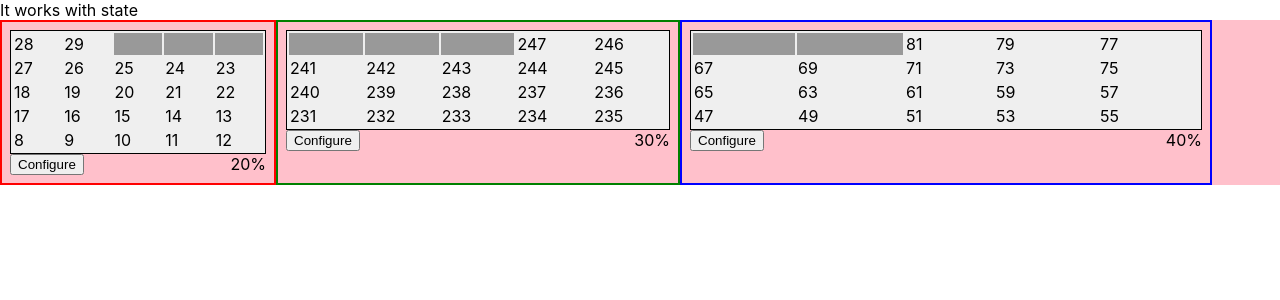
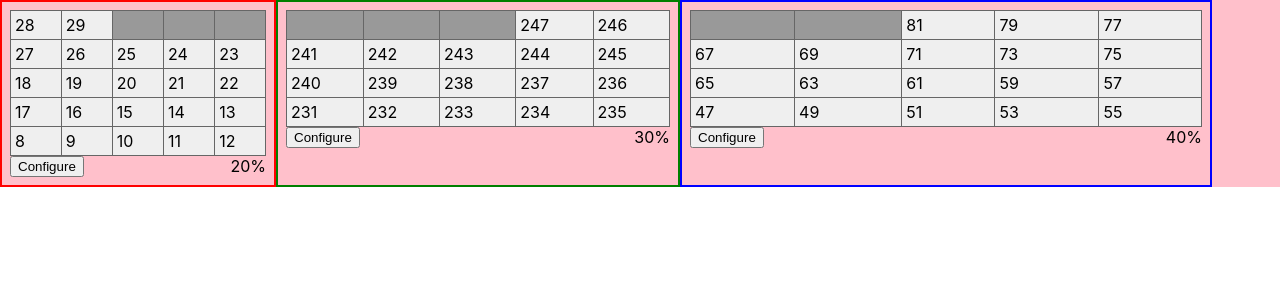
Before and after one commit to toddlemoine/take-home-cs, a React (Create React App) app in the folder 1_tables/: page / in a window 1280 px wide. Shown: the top 300 px of the page. Built offline with nearby package versions, Linux system fonts and the light colour scheme.

Commit message:
Initial deposit and wiring on configure form

```diff
--- a/1_tables/src/App.js
+++ b/1_tables/src/App.js
@@ -3,27 +3,35 @@ import { connect } from 'react-redux';
 import './App.css';
 import { ConfigurableSequenceTable } from './components/ConfigurableSequenceTable';
 import { configureSequence } from './actions/configureSequence';
+import { saveSequenceDefinition } from './actions/saveSequenceDefinition';
+import { ConfigureForm } from './components/ConfigureForm';
 
 const widths = [20, 30, 40];
 
-export function App({ text, sequences, configureSequence }) {
+export function App({ text, sequences, activeSequence, configureSequence, saveSequenceDefinition }) {
+  const showConfigure = Boolean(activeSequence);
   return (
     <div className="App">
       { text }
       <section className="tables">
-        { sequences.map(( seq, index ) => (
-          <ConfigurableSequenceTable key={index}
-            index={index}
+        { Object.entries(sequences).map(( [sequenceId, seq ], index ) => (
+          <ConfigurableSequenceTable
+            key={index}
+            sequenceId={sequenceId}
             rows={seq}
             width={widths[index]}
-            onConfigureClick={() => configureSequence(index)} />))
+            onConfigureClick={() => configureSequence(sequenceId)} />))
             }
       </section>
+      { showConfigure &&
+        <ConfigureForm
+          sequenceId={activeSequence}
+          onSubmit={saveSequenceDefinition} />}
     </div>
   );
 }
 
 const mapStateToProps = (state) => state;
-const mapDispatchToProps = { configureSequence };
+const mapDispatchToProps = { configureSequence, saveSequenceDefinition };
 
 export default connect(mapStateToProps, mapDispatchToProps)(App);
--- a/1_tables/src/actions/configureSequence.js
+++ b/1_tables/src/actions/configureSequence.js
@@ -1,8 +1,8 @@
 export const CONFIGURE_SEQUENCE = 'CONFIGURE_SEQUENCE';
 
-export function configureSequence(index) {
+export function configureSequence(sequenceId) {
   return {
     type: CONFIGURE_SEQUENCE,
-    index
+    sequenceId
   };
 }
--- /dev/null
+++ b/1_tables/src/actions/saveSequenceDefinition.js
@@ -0,0 +1,9 @@
+export const SAVE_SEQUENCE_DEFINITION = 'SAVE_SEQUENCE_DEFINITION';
+
+export function saveSequenceDefinition(sequenceId, sequenceDefinition) {
+  return {
+    type: SAVE_SEQUENCE_DEFINITION,
+    sequenceId,
+    sequenceDefinition
+  };
+}
--- a/1_tables/src/components/ConfigurableSequenceTable.css
+++ b/1_tables/src/components/ConfigurableSequenceTable.css
@@ -13,14 +13,14 @@
   justify-content: space-between;
 }
 
-.configurable-sequence-table[data-table-index="0"] {
+.configurable-sequence-table[data-sequence-id="red"] {
   border-color: red;
 }
 
-.configurable-sequence-table[data-table-index="1"] {
+.configurable-sequence-table[data-sequence-id="green"] {
   border-color: green;
 }
 
-.configurable-sequence-table[data-table-index="2"] {
+.configurable-sequence-table[data-sequence-id="blue"] {
   border-color: blue;
 }
--- a/1_tables/src/components/ConfigurableSequenceTable.jsx
+++ b/1_tables/src/components/ConfigurableSequenceTable.jsx
@@ -2,11 +2,11 @@ import React from 'react';
 import { SequenceTable } from './SequenceTable';
 import './ConfigurableSequenceTable.css';
 
-export function ConfigurableSequenceTable({ rows, index, width, onConfigureClick }) {
+export function ConfigurableSequenceTable({ rows, sequenceId, width, onConfigureClick }) {
   const widthPercent = `${width}%`
   const styles = { width: widthPercent }
   return (
-    <div className="configurable-sequence-table" style={styles} data-table-index={index}>
+    <div className="configurable-sequence-table" style={styles} data-sequence-id={sequenceId}>
       <SequenceTable rows={rows} />
       <footer>
         <button onClick={onConfigureClick}>Configure</button>
--- /dev/null
+++ b/1_tables/src/components/ConfigureForm.css
@@ -0,0 +1,8 @@
+.configure-form {
+  background: #ddd;
+  padding: 1rem;
+}
+
+.table-key {
+  text-transform: uppercase;
+}
--- /dev/null
+++ b/1_tables/src/components/ConfigureForm.jsx
@@ -0,0 +1,21 @@
+import React from 'react';
+import './ConfigureForm.css';
+
+export function SequenceId({ color }) {
+  const styles = { color };
+  return (
+    <span className="table-key" style={styles}>{color}</span>
+  )
+}
+
+export function ConfigureForm({ onSubmit, sequenceId }) {
+  return (
+    <div className="configure-form">
+      <h2>Table: <SequenceId color={sequenceId}>{sequenceId}</SequenceId></h2>
+      <form onSubmit={onSubmit}>
+
+
+      </form>
+    </div>
+  )
+}
--- a/1_tables/src/components/SequenceTable.css
+++ b/1_tables/src/components/SequenceTable.css
@@ -1,6 +1,12 @@
 .sequence-table {
   border: 1px solid black;
   background: #efefef;
+  border-collapse: collapse;
+}
+
+.sequence-table td {
+  border: 1px solid #666;
+  padding: .25rem;
 }
 
 .sequence-table td[disabled] {
--- a/1_tables/src/reducers/index.js
+++ b/1_tables/src/reducers/index.js
@@ -1,17 +1,30 @@
 import { createSequence } from '../app/createSequence';
+import { CONFIGURE_SEQUENCE } from '../actions/configureSequence';
+import { SAVE_SEQUENCE_DEFINITION } from '../actions/saveSequenceDefinition';
 
-const initialSequenceDefinitions = [
-  { start: 8, end: 29, switchAfter: 5 },
-  { start: 231, end: 247, switchAfter: 5 },
-  { start: 47, end: 81, step: 2, switchAfter: 5 }
-];
+const sequenceDefinitions = {
+    red: { start: 8, end: 29, switchAfter: 5 },
+    green: { start: 231, end: 247, switchAfter: 5 },
+    blue: { start: 47, end: 81, step: 2, switchAfter: 5 }
+  };
+
+const sequences = Object.entries(sequenceDefinitions)
+  .reduce((acc, [id, seqDef]) => {
+    acc[id] = createSequence(seqDef);
+    return acc;
+  }, {});
 
 const initialState = {
-  text: 'It works with state',
-  sequenceDefinitions: initialSequenceDefinitions.slice(0),
-  sequences: initialSequenceDefinitions.map(def => createSequence(def))
+  sequenceDefinitions,
+  sequences,
+  activeSequence: null
 };
 
 export const tables = function(state = initialState, action) {
-  return state;
+  switch (action.type) {
+    case CONFIGURE_SEQUENCE:
+      return { ...state, activeSequence: action.sequenceId };
+    default:
+      return state;
+  }
 }
```
